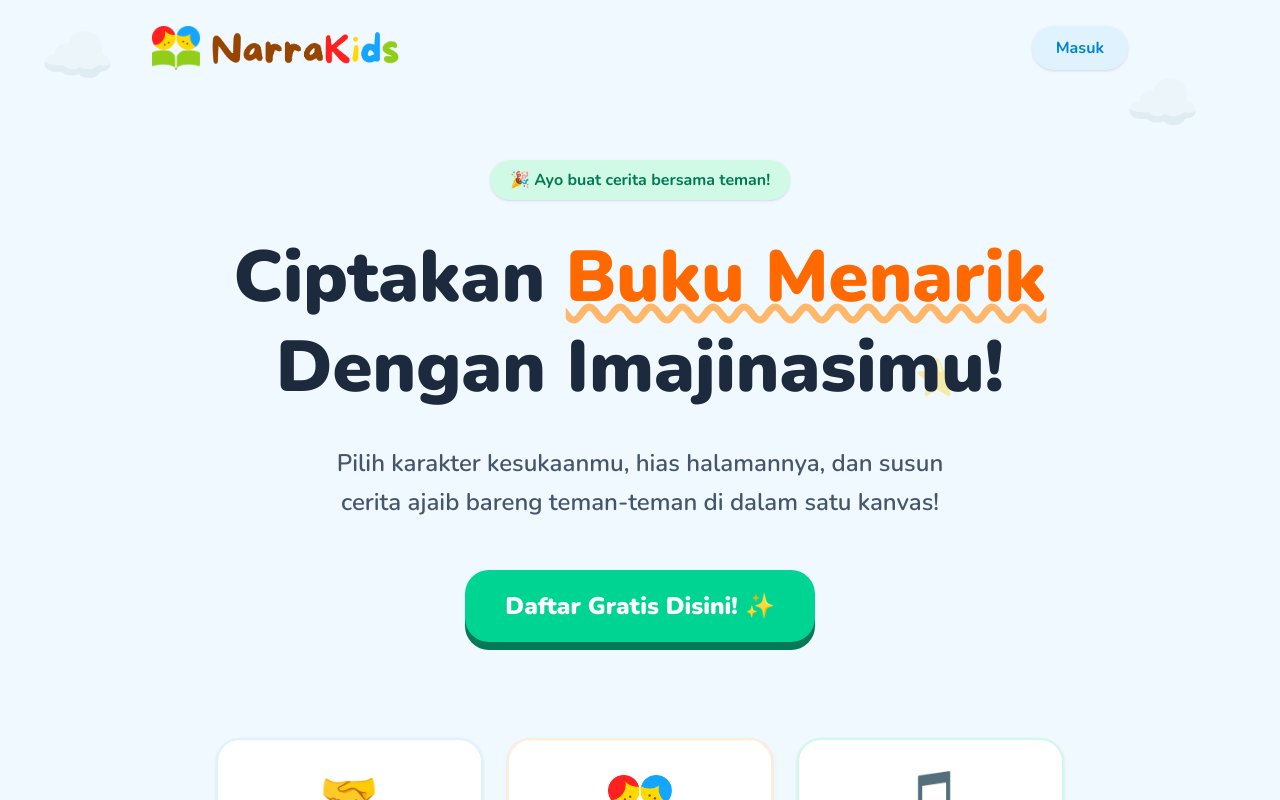
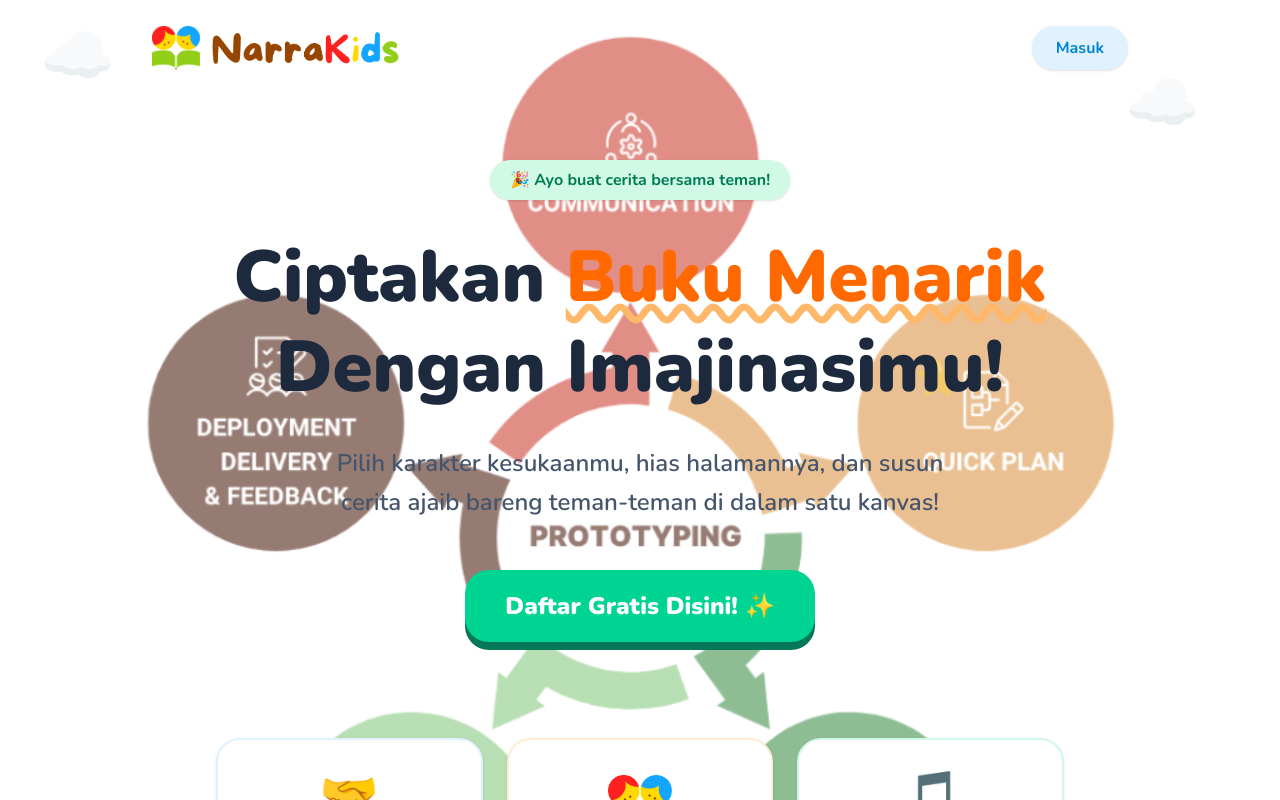
Before and after one commit to qoulansadiyda/narrakids, a Next.js app in the folder client/: page / in a window 1280 px wide. Shown: the top 800 px of the page. Built offline with nearby package versions, Linux system fonts and the light colour scheme.

Commit message:
Update landing page background image

```diff
--- a/client/src/app/page.tsx
+++ b/client/src/app/page.tsx
@@ -14,7 +14,13 @@ export default function Landing() {
   }, []);
 
   return (
-    <main className="min-h-screen bg-sky-50 overflow-hidden relative font-nunito text-slate-800">
+    <main
+      className="min-h-screen overflow-hidden relative font-nunito text-slate-800 bg-cover bg-center bg-no-repeat bg-fixed"
+      style={{ backgroundImage: "url('/assets/background/landing-bg.png')" }}
+    >
+      {/* Overlay tipis agar teks tetap terbaca di atas gambar background */}
+      <div className="absolute inset-0 bg-white/40 pointer-events-none z-0" />
+
       {/* Decorative background elements */}
       <div className="absolute top-10 left-10 text-6xl opacity-30 animate-bounce" style={{animationDuration: '3s'}}>☁️</div>
       <div className="absolute top-20 right-20 text-6xl opacity-30 animate-bounce" style={{animationDuration: '4s'}}>☁️</div>
```
Also changed, not shown: client/public/assets/background/landing-bg.png (added).
